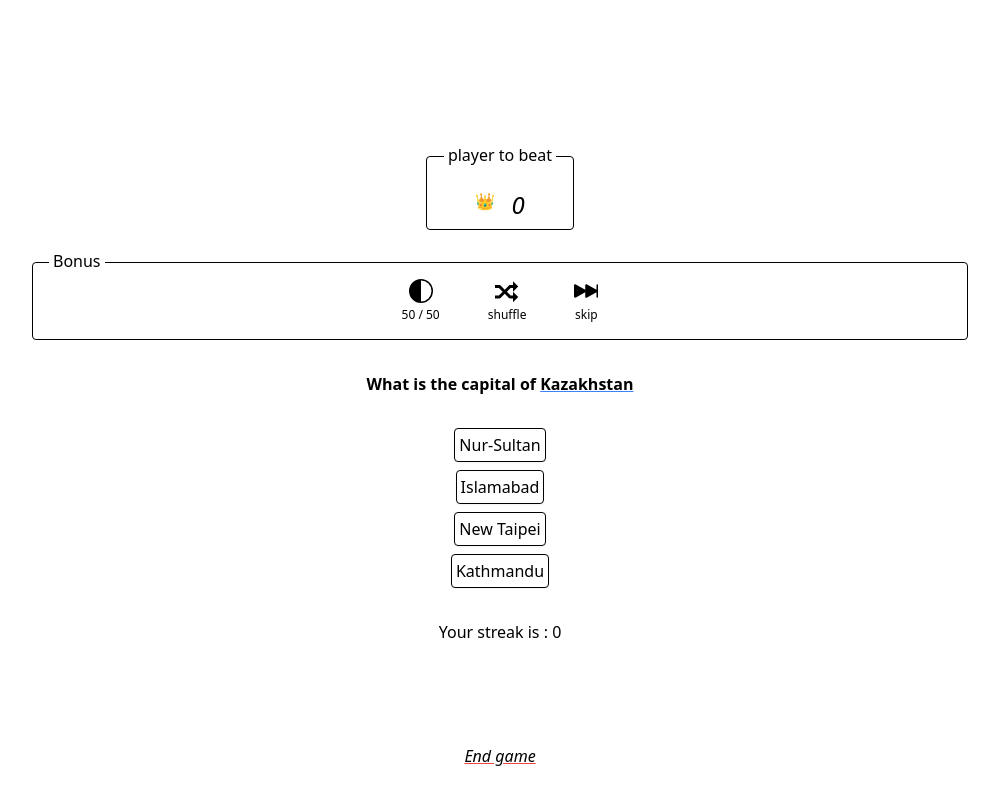
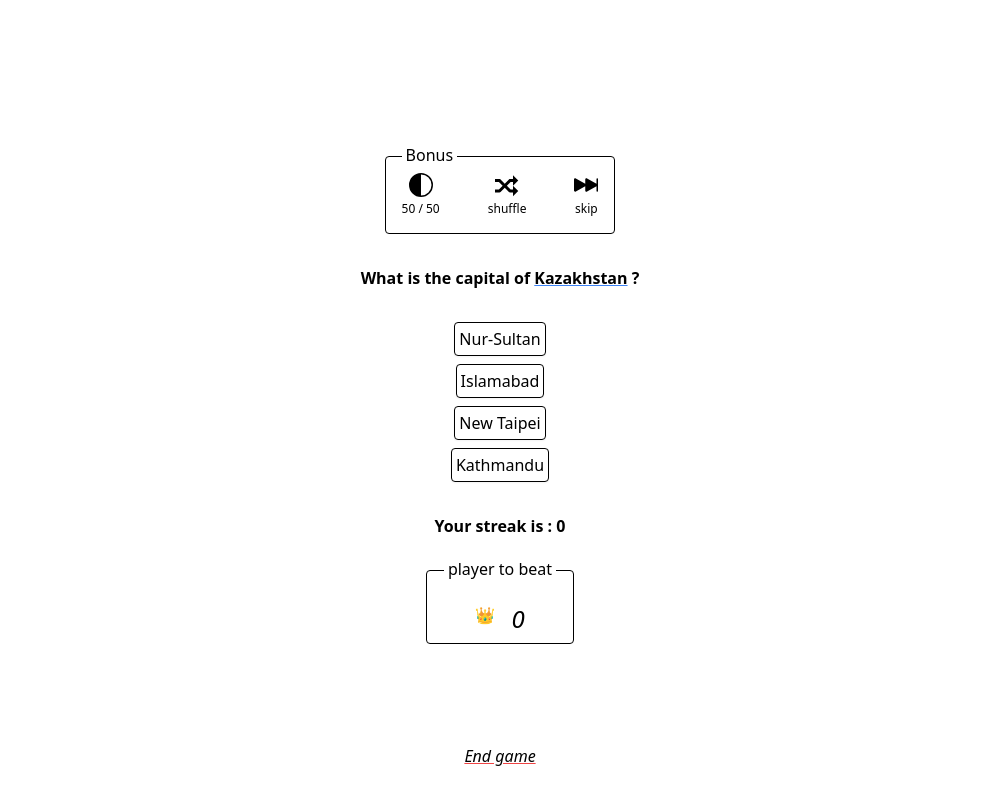
Before and after one commit to hugorince/How-Many-Capitals-Next, a Next.js app: page /quiz in a window 1280 px wide. Shown: the whole page, without its empty margins (140-1139 px from the left). Built offline with nearby package versions, Linux system fonts and the light colour scheme.

Commit message:
quiz page organization

```diff
--- a/pages/components/Bonuses/Bonuses.tsx
+++ b/pages/components/Bonuses/Bonuses.tsx
@@ -16,7 +16,7 @@ type BonusesProps = {
 const Bonuses = ({ bonus, setFifty, setSkip, setShuffle }: BonusesProps) => {
   return (
     <>
-      <div className="border border-black rounded p-4 relative w-9/12">
+      <div className="border border-black rounded p-4 relative">
         <h1 className="absolute bottom-[3.9rem] bg-white p-1">Bonus</h1>
         <div className="flex space-x-12 justify-center">
           <FiftyFifty setFifty={setFifty} bonus={bonus} />
--- a/pages/quiz.tsx
+++ b/pages/quiz.tsx
@@ -60,7 +60,6 @@ const Quiz = () => {
   return (
     <>
       <div className="flex flex-col space-y-8 w-screen h-screen items-center justify-center p-4">
-        <HighscoreQuizDisplay />
         <Bonuses
           bonus={bonus}
           setFifty={() => {
@@ -92,7 +91,8 @@ const Quiz = () => {
           What is the capital of{" "}
           <span className="underline decoration-blue-500">
             {answer.country}
-          </span>
+          </span>{" "}
+          ?
         </h1>
         <div>
           <QuizOptionsBuilder
@@ -100,7 +100,8 @@ const Quiz = () => {
             handleChoiceClicked={handleChoiceClicked}
           />
         </div>
-        <div>Your streak is : {score}</div>
+        <h2 className="font-bold">Your streak is : {score}</h2>
+        <HighscoreQuizDisplay />
         <Link
           href="/gameover"
           className="italic underline decoration-red-500 cursor-pointer bottom-8 absolute"
```
